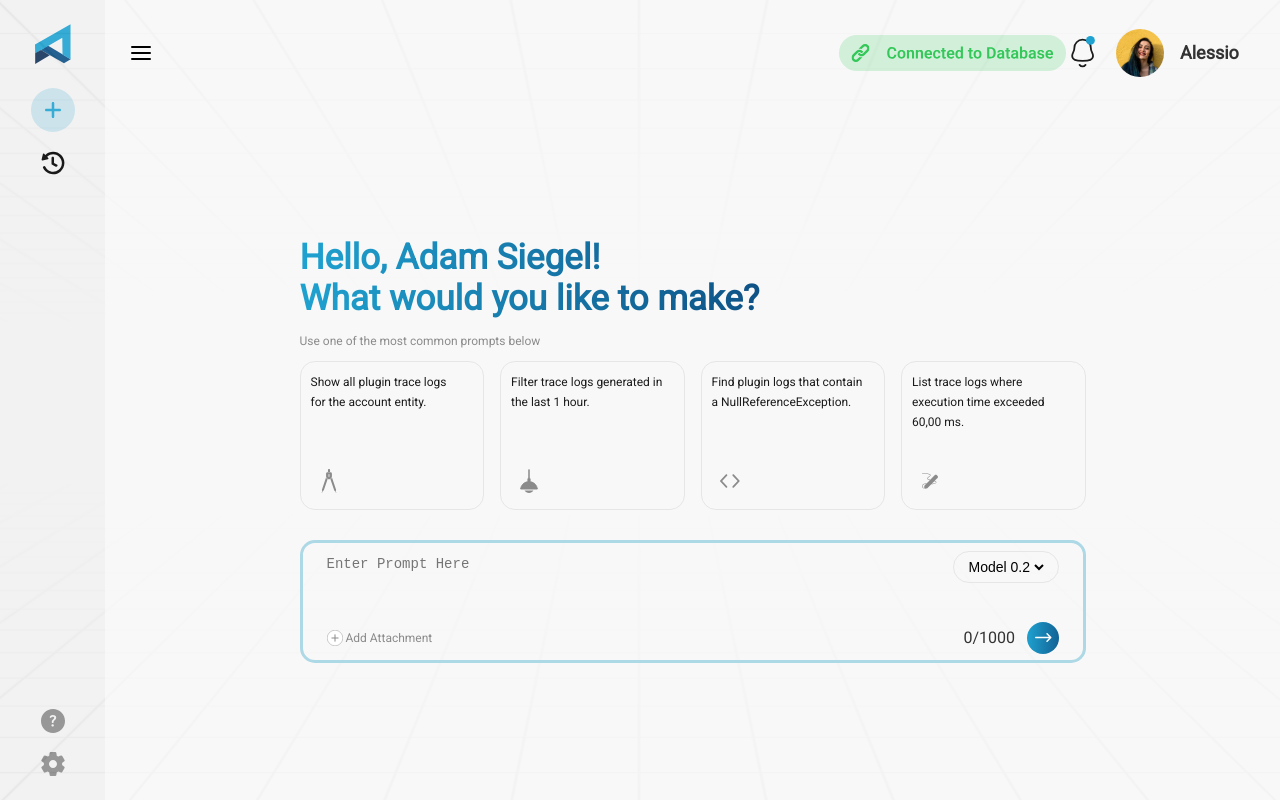
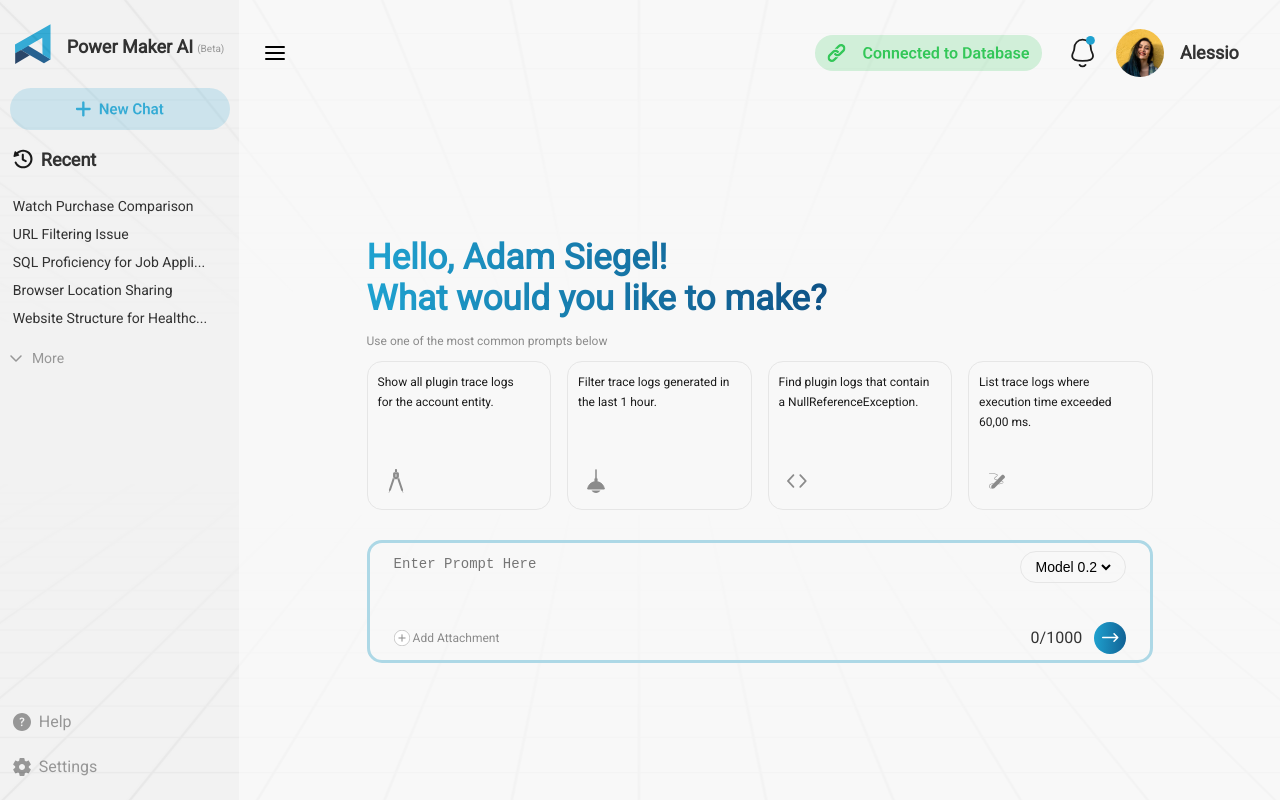
Before and after one commit to Harsh-Panghal/React_Project, a React (Vite) app in the folder react-homepage/Build-landingpage/: page / in a window 1280 px wide. Built offline with nearby package versions, Linux system fonts and the light colour scheme.

Commit message:
Sidebar-done

```diff
--- a/react-homepage/Build-landingpage/src/App.css
+++ b/react-homepage/Build-landingpage/src/App.css
@@ -7,6 +7,145 @@
     overflow: hidden;
 }
 
+.expanded-sidebar {
+    width: 270px;
+    height: 100%;
+    display: flex;
+    flex-direction: column;
+    justify-content: space-between;
+    overflow: hidden;
+}
+
+.expandedsidebar-card1 {
+    margin-top: 1.5rem;
+    width: 100%;
+    height: 60%;
+    /* border: 3px solid red; */
+    display: flex;
+    flex-direction: column;
+    align-items: center;
+}
+
+.expandedsidebar-card1>.logo-title {
+    width: 100%;
+    height: 45px;
+    /* border: 1px solid green; */
+    display: flex;
+    align-items: center;
+    justify-content: center;
+}
+
+.logo-title>img {
+    width: 36px;
+    height: 45px;
+}
+
+.logo-title>.title {
+    height: 21px;
+    font-size: 18px;
+    font-weight: bold;
+    color: rgba(27, 27, 27, 1);
+    margin-left: 1rem;
+}
+
+.logo-title .title+span {
+    font-size: 10px;
+    position: relative;
+    top: 2px;
+    margin-left: 4px;
+    color: rgba(139, 139, 139, 1);
+    font-weight: 500;
+}
+
+.expandedsidebar-card1>.newchaticon {
+    margin-top: 1.2rem;
+}
+
+.expandedsidebar-card1>.recent {
+    width: 100%;
+    height: 20px;
+    display: flex;
+    margin-top: 1.2rem;
+    /* align-items: center; */
+    gap: 0.5rem;
+    /* border: 1px solid green; */
+}
+
+.recent>.historyicon {
+    margin-left: 0.8rem;
+}
+
+.recent>span {
+    width: 57px;
+    height: 13px;
+    font-size: 18px;
+    font-weight: 700;
+    color: rgba(27, 27, 27, 1);
+}
+
+.expandedsidebar-card1>.history {
+    width: 100%;
+    /* border: 1px solid red; */
+    margin-top: 1.8rem;
+    display: flex;
+    flex-direction: column;
+    gap: 12px;
+}
+
+.history>div {
+    margin-left: 0.8rem;
+    height: 16px;
+    /* border: 1px solid red; */
+    color: rgba(27, 27, 27, 1);
+    font-size: 14px;
+    font-weight: 400;
+    /* border: 1px solid green; */
+}
+
+.more {
+    margin-top: 1.5rem;
+    /* border: 1px solid red; */
+    position: relative;
+    left: -5.2rem;
+    /* border: 1px solid red; */
+    display: flex;
+    align-items: center;
+}
+
+.more>span {
+    font-size: 14px;
+    font-weight: 400;
+    color: rgba(139, 139, 139, 1);
+    width: 33px;
+    height: 16px;
+    margin-left: 0.5rem;
+}
+
+.expandedsidebar-card2 {
+    width: 100%;
+    height: 8%;
+    margin-bottom: 1.5rem;
+    /* border: 3px solid blue; */
+    display: flex;
+    flex-direction: column;
+    justify-content: space-between;
+}
+.bottom1, .bottom2 {
+    display: flex;
+    align-items: center;
+    gap: 0.5rem;
+    margin-left: 0.8rem;
+}
+.expandedsidebar-card2 img{
+    width: 18px;
+    height: 18px;
+}
+.expandedsidebar-card2 span{
+    height: 19px;
+    font-size: 16px;
+    font-weight: 400;
+    color: rgba(139, 139, 139, 1);
+}
 .card1,
 .card2 {
     display: flex;
@@ -75,6 +214,8 @@
     display: flex;
     justify-content: space-between;
     margin-left: 1.5rem;
+    margin-right: 1.5rem;
+
 }
 
 header img:hover {
@@ -149,28 +290,33 @@ header img:hover {
     flex-direction: column;
     justify-content: space-between;
 }
+
 .card-items>div:hover {
     cursor: pointer;
     border: 3px solid rgba(18, 50, 88, 1);
     /* box-shadow: 0px 4px 10px rgba(18, 50, 88, 0.1); */
 }
-.item1 > p{
-    width:149px;
+
+.item1>p {
+    width: 149px;
     height: 40px;
 
 }
-.item2 > p{
-    width:158px;
+
+.item2>p {
+    width: 158px;
     height: 40px;
 
 }
-.item3 > p{
-    width:158px;
+
+.item3>p {
+    width: 158px;
     height: 40px;
 
 }
-.item4 > p{
-    width:159px;
+
+.item4>p {
+    width: 159px;
     height: 60px;
 
 }
@@ -228,10 +374,12 @@ header img:hover {
     color: rgba(139, 139, 139, 1);
     background-color: transparent;
 }
+
 textarea:focus {
-  outline: none;
-  border: none;
-  box-shadow: none; /* remove browser-specific glow */
+    outline: none;
+    border: none;
+    box-shadow: none;
+    /* remove browser-specific glow */
 }
 
 
@@ -248,10 +396,13 @@ textarea:focus {
     justify-content: center;
     align-items: center;
 }
-.model-selector,#model-selector:hover {
+
+.model-selector,
+#model-selector:hover {
     /* background-color: rgba(31, 162, 208, 0.1); */
     cursor: pointer;
 }
+
 #model-selector {
     border: none;
     font-size: 14px;
@@ -259,11 +410,14 @@ textarea:focus {
     line-height: 26px;
     background-color: transparent;
 }
+
 #model-selector:focus {
     outline: none;
     border: none;
-    box-shadow: none; /* remove browser-specific glow */
+    box-shadow: none;
+    /* remove browser-specific glow */
 }
+
 .textarea-box .box2 {
     width: 100%;
     height: 40%;
@@ -299,6 +453,7 @@ textarea:focus {
     /* border: 2px solid red; */
     width: 95px;
 }
+
 .submit-button img {
     cursor: pointer;
 }
--- a/react-homepage/Build-landingpage/src/App.jsx
+++ b/react-homepage/Build-landingpage/src/App.jsx
@@ -1,11 +1,53 @@
 import './App.css';
 import Sidebar from './components/Sidebar.jsx';
 import MainContent from './components/MainContent.jsx';
+import logo from './assets/logo.svg';
+import newchatIcon from './assets/newchat-icon.svg';
+import historyIcon from './assets/history-icon.svg';
+import moreIcon from './assets/more-icon.svg';
+import questionIcon from './assets/questionmark-icon.svg';
+import settingsIcon from './assets/setting-icon.svg';
 
 function App() {
   return (
     <>
-      <Sidebar />
+      {/* <Sidebar /> */}
+      <div className="expanded-sidebar">
+        <div className="expandedsidebar-card1">
+          <div className="logo-title">
+            <img src={logo} alt="Logo" />
+            <span className='title'>Power Maker AI</span>
+            <span> (Beta)</span>
+          </div>
+          <img src={newchatIcon} alt="New Chat" className='newchaticon'width='220px'/>
+          <div className="recent">
+            <img src={historyIcon} alt="History" className='historyicon' />
+            <span>Recent</span>
+          </div>
+          <div className="history">
+            <div className='history-item'>Watch Purchase Comparison</div>
+            <div className='history-item'>URL Filtering Issue</div>
+            <div className='history-item'>SQL Proficiency for Job Appli...</div>
+            <div className='history-item'>Browser Location Sharing</div>
+            <div className='history-item'>Website Structure for Healthc...</div>
+          </div>
+          <div className="more">
+            <img src={moreIcon} alt="More" className='moreicon' />
+            <span>More</span>
+          </div>
+        </div>
+        <div className="expandedsidebar-card2">
+          <div className="bottom1">
+            <img src={questionIcon} alt="Help" />
+            <span>Help</span>
+          </div>
+          <div className="bottom2">
+            <img src={settingsIcon} alt="Settings" />
+            <span>Settings</span>
+          </div>
+
+        </div>
+      </div>
       <MainContent />
     </>
   );
```
Also changed, not shown: react-homepage/Build-landingpage/src/assets/more-icon.svg (added), react-homepage/Build-landingpage/src/assets/newchat-icon.svg (added).
